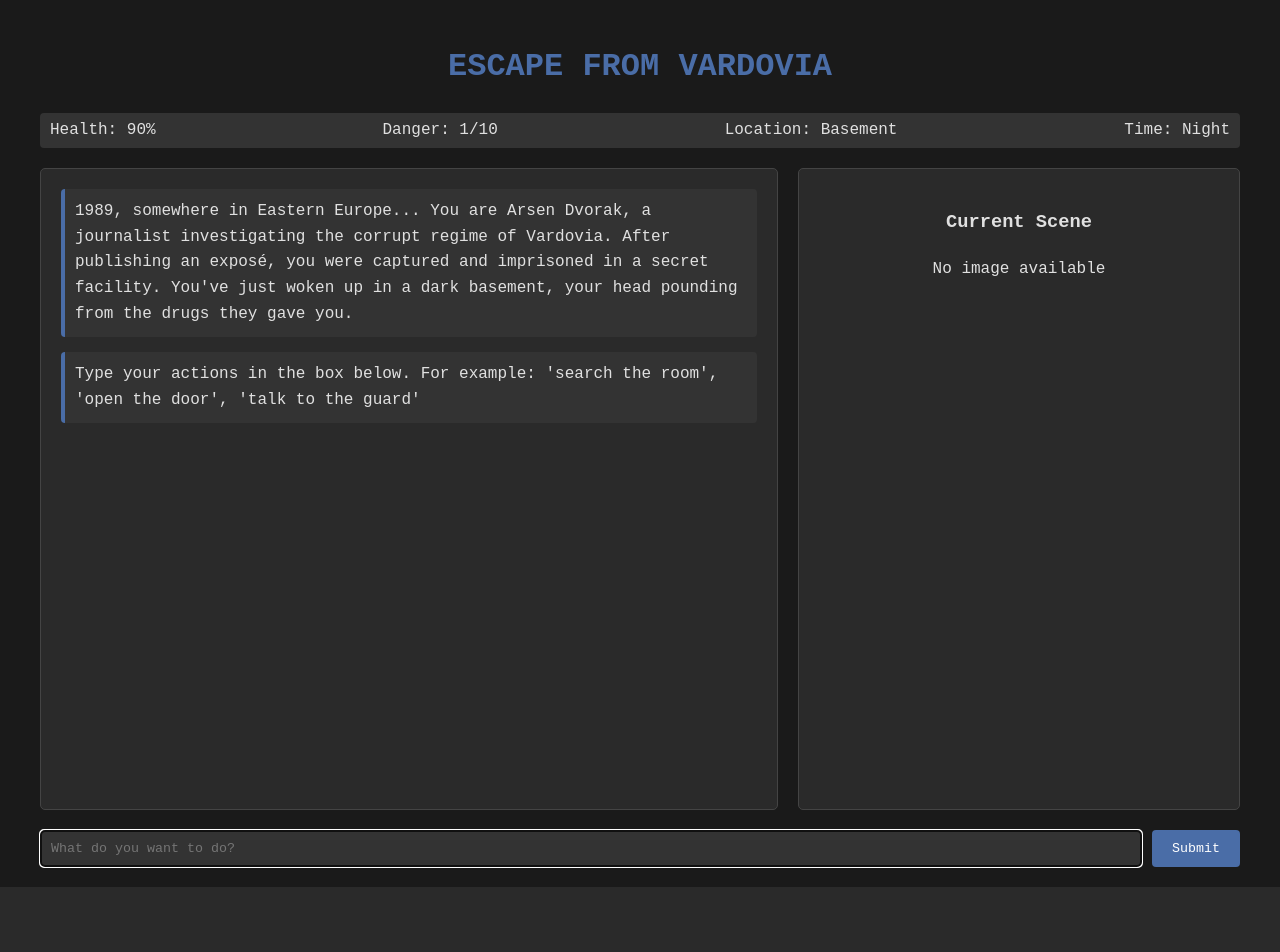
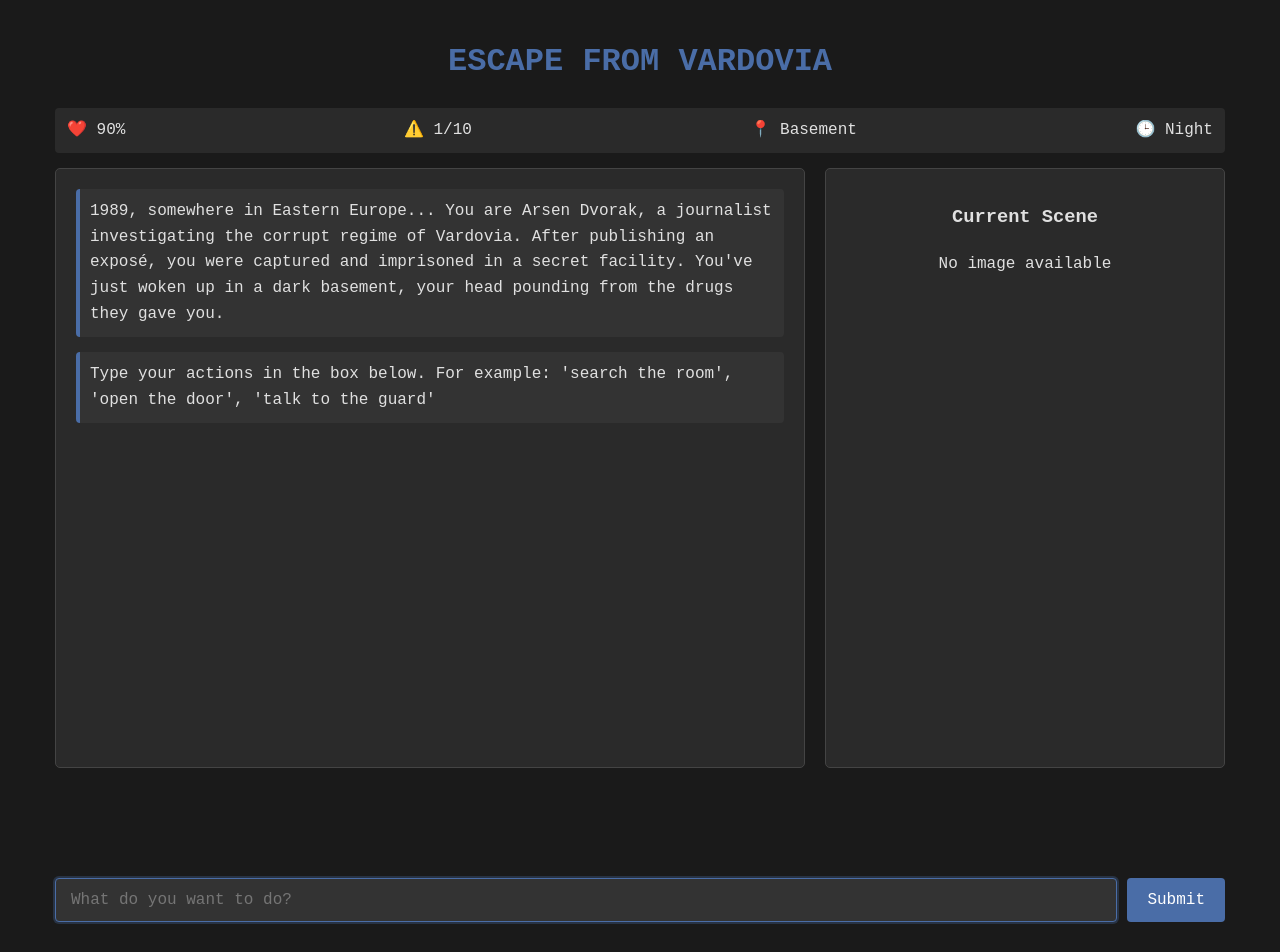
Before and after one commit to mehmet-2023/EscapeFromVardovia, a Flask app: page / in a window 1280 px wide. Before the commit the page ends 887 px from the top, so only its background shows below. Run offline with Flask 3, Linux system fonts and the light colour scheme; some libraries are stand-ins or nearby versions.

Commit message:
updated ui
Signed-off-by: mehmet-2023 <mefeocal455@gmail.com>

```diff
--- a/templates/index.html
+++ b/templates/index.html
@@ -2,8 +2,12 @@
 <html lang="en">
 <head>
     <meta charset="UTF-8">
-    <meta name="viewport" content="width=device-width, initial-scale=1.0">
+    <meta name="viewport" content="width=device-width, initial-scale=1.0, maximum-scale=1.0, user-scalable=no">
     <title>Escape from Vardovia</title>
+    <link rel="apple-touch-icon" href="#">
+    <meta name="theme-color" content="#1a1a1a">
+    <meta name="apple-mobile-web-app-capable" content="yes">
+    <meta name="apple-mobile-web-app-status-bar-style" content="black-translucent">
     <style>
         @keyframes spin {
             0% { transform: rotate(0deg); }
@@ -35,41 +39,70 @@
             animation: spin 1s linear infinite;
             margin-bottom: 15px;
         }
+        * {
+            box-sizing: border-box;
+        }
+
         body {
             font-family: 'Courier New', monospace;
             background-color: #1a1a1a;
             color: #e0e0e0;
             max-width: 1200px;
             margin: 0 auto;
-            padding: 20px;
+            padding: 15px;
             line-height: 1.6;
+            -webkit-text-size-adjust: 100%;
+            -webkit-font-smoothing: antialiased;
+            -moz-osx-font-smoothing: grayscale;
         }
 
         .game-container {
             display: flex;
-            gap: 20px;
-            margin-top: 20px;
+            flex-direction: column;
+            gap: 15px;
+            margin-top: 15px;
         }
 
         .text-panel {
             flex: 1;
             background-color: #2a2a2a;
-            padding: 20px;
+            padding: 15px;
             border-radius: 5px;
-            height: 600px;
+            min-height: 300px;
+            max-height: 50vh;
             overflow-y: auto;
             border: 1px solid #444;
+            -webkit-overflow-scrolling: touch;
         }
 
         .image-panel {
-            width: 400px;
+            width: 100%;
             background-color: #2a2a2a;
-            padding: 20px;
+            padding: 15px;
             border-radius: 5px;
             border: 1px solid #444;
             display: flex;
             flex-direction: column;
             align-items: center;
+            order: -1;
+        }
+
+        @media (min-width: 768px) {
+            .game-container {
+                flex-direction: row;
+                gap: 20px;
+            }
+
+            .text-panel {
+                max-height: 600px;
+                min-height: 600px;
+                padding: 20px;
+            }
+
+            .image-panel {
+                width: 400px;
+                order: 1;
+            }
         }
 
         #game-image {
@@ -80,29 +113,67 @@
         }
 
         #input-form {
-            margin-top: 20px;
+            margin-top: 15px;
             display: flex;
+            flex-direction: column;
             gap: 10px;
+            position: fixed;
+            bottom: 0;
+            left: 0;
+            right: 0;
+            background: #1a1a1a;
+            padding: 15px;
+            border-top: 1px solid #444;
+            z-index: 100;
+        }
+
+        @media (min-width: 768px) {
+            #input-form {
+                position: static;
+                flex-direction: row;
+                background: transparent;
+                border: none;
+                padding: 15px 0;
+            }
         }
 
         #action-input {
             flex: 1;
-            padding: 10px;
+            padding: 12px 15px;
             background-color: #333;
             border: 1px solid #555;
             color: #fff;
             border-radius: 4px;
             font-family: inherit;
+            font-size: 16px;
+            -webkit-appearance: none;
+            -moz-appearance: none;
+            appearance: none;
+        }
+
+        #action-input:focus {
+            outline: none;
+            border-color: #4a6da7;
+            box-shadow: 0 0 0 2px rgba(74, 109, 167, 0.3);
         }
 
         button {
-            padding: 10px 20px;
+            padding: 12px 20px;
             background-color: #4a6da7;
             color: white;
             border: none;
             border-radius: 4px;
             cursor: pointer;
             font-family: inherit;
+            font-size: 16px;
+            -webkit-tap-highlight-color: transparent;
+            transition: background-color 0.2s;
+        }
+
+        @media (min-width: 768px) {
+            button {
+                padding: 10px 20px;
+            }
         }
 
         button:hover {
@@ -166,11 +237,26 @@
 
         .status-bar {
             display: flex;
+            flex-wrap: wrap;
             justify-content: space-between;
             margin-bottom: 10px;
-            padding: 5px 10px;
-            background-color: #333;
+            padding: 8px 12px;
+            background-color: #2a2a2a;
             border-radius: 4px;
+            gap: 8px;
+            font-size: 14px;
+        }
+
+        .status-item {
+            white-space: nowrap;
+            margin: 2px 0;
+        }
+
+        @media (min-width: 480px) {
+            .status-bar {
+                font-size: 16px;
+                gap: 20px;
+            }
         }
     </style>
 </head>
@@ -178,10 +264,10 @@
     <h1 class="game-title">ESCAPE FROM VARDOVIA</h1>
 
     <div class="status-bar">
-        <div>Health: <span id="health">90</span>%</div>
-        <div>Danger: <span id="danger">1</span>/10</div>
-        <div>Location: <span id="location">Basement</span></div>
-        <div>Time: <span id="time">Night</span></div>
+        <div class="status-item">❤️ <span id="health">90</span>%</div>
+        <div class="status-item">⚠️ <span id="danger">1</span>/10</div>
+        <div class="status-item">📍 <span id="location">Basement</span></div>
+        <div class="status-item">🕒 <span id="time">Night</span></div>
     </div>
 
     <div class="game-container">
@@ -192,14 +278,16 @@
 
         <div class="image-panel">
             <h3>Current Scene</h3>
-            <img id="game-image" src="" alt="Game Scene" style="display: none;">
+            <img id="game-image" src="" alt="Game Scene" style="display: none;" loading="lazy">
             <div id="no-image">No image available</div>
         </div>
     </div>
 
+    <div style="height: 80px;"></div> <!-- Spacer for mobile input -->
+
     <div id="input-form">
-        <input type="text" id="action-input" placeholder="What do you want to do?" autofocus>
-        <button id="submit-btn">Submit</button>
+        <input type="text" id="action-input" placeholder="What do you want to do?" autocomplete="off" autocorrect="off" autocapitalize="off" spellcheck="false" autofocus>
+        <button id="submit-btn" type="button">Submit</button>
     </div>
 
     <!-- Loading Overlay -->
```
